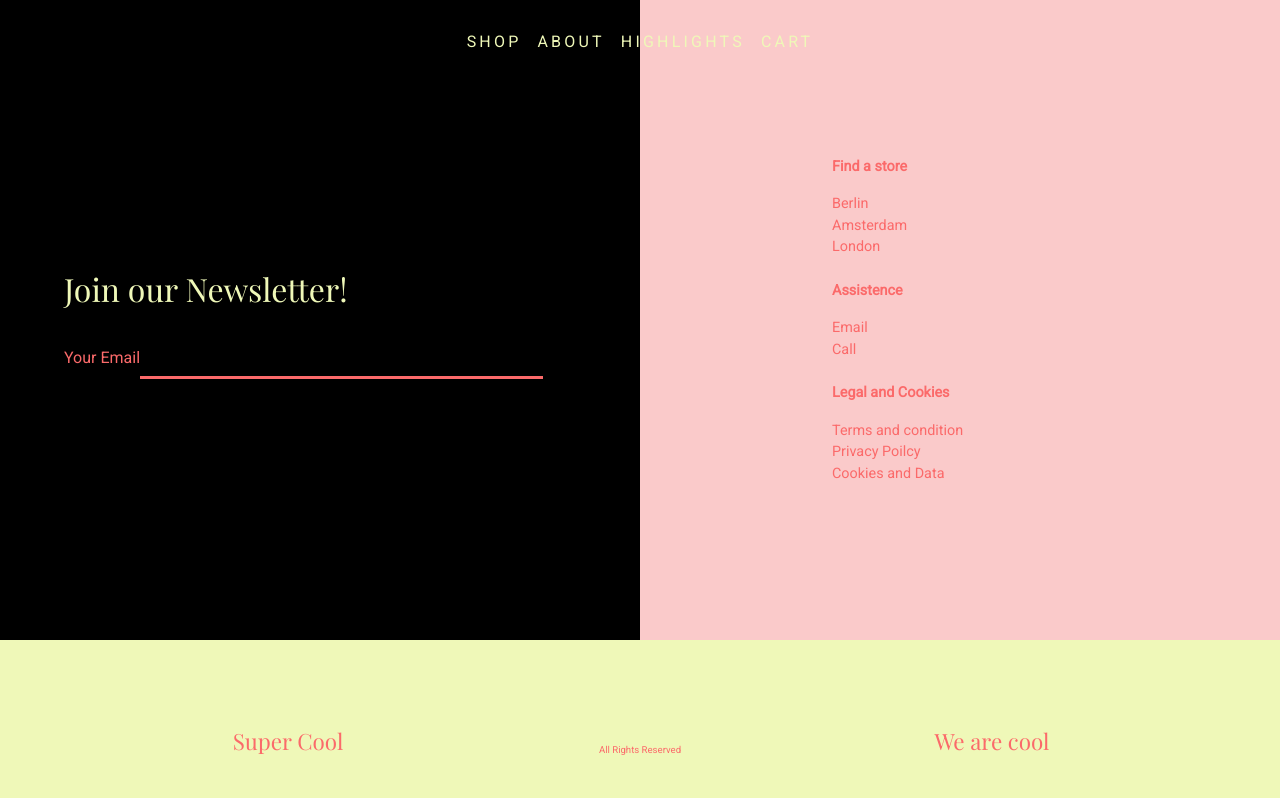
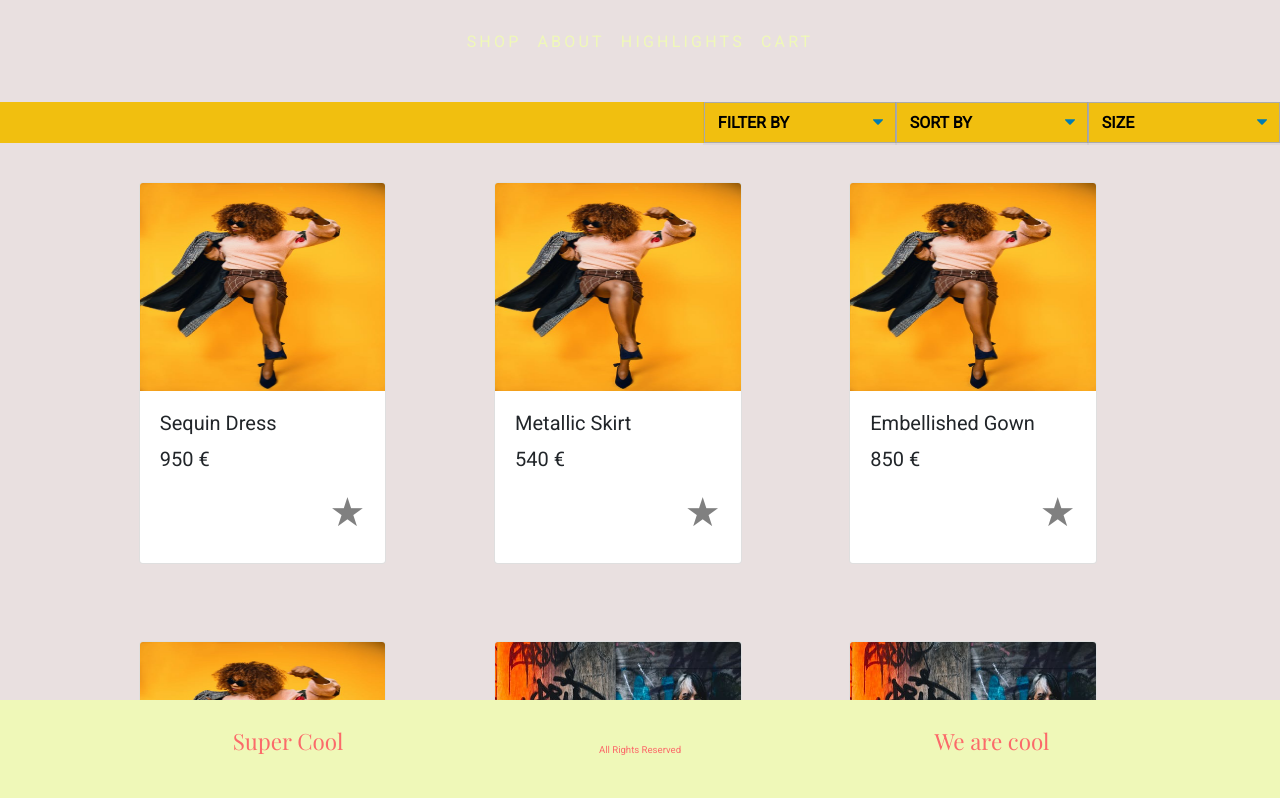
Before and after one commit to seymonyu/borlin, a React (Create React App) app: page /product-detail in a window 1280 px wide. Shown: the top 798 px of the page. Built offline with nearby package versions, Linux system fonts and the light colour scheme; a web font is replaced by a local one.

Commit message:
wish list updated

```diff
--- a/src/App.js
+++ b/src/App.js
@@ -19,7 +19,7 @@ function App() {
       <Switch>
         <Route exact path="/" component={Home} />
         <Route path="/product" component={Product} />
-        {/*   <Route exact path="/productdetail" component={ProductDetail} /> */}
+        <Route exact path="/product-detail" component={Product} />
         <Route path="/cart" component={Cart} />
         <Route path="/checkout" component={Checkout} />
         <Route path="/wishlist" component={Wishlist} />
--- a/src/component/ProductCard/ProductCard.js
+++ b/src/component/ProductCard/ProductCard.js
@@ -4,6 +4,8 @@ import { connect } from "react-redux";
 import Button from "react-bootstrap/Button";
 import Card from "react-bootstrap/Card";
 import Container from "react-bootstrap/Container";
+import { withRouter  } from "react-router";
+
 import {
   removeFromWishList,
   addToWishList,
@@ -12,39 +14,36 @@ import "./ProductCard.css";
 
 import { Link } from "react-router-dom";
 
-export function mapDispatchToProps(dispatch) {
-  return {
-    removeFromWishList: (id) => {
-      dispatch(removeFromWishList(id));
-    },
-    addToWishList: (id) => {
-      dispatch(addToWishList(id));
-    },
-  };
-}
+
 
 class ProductCard extends Component {
   state = { favorite: false };
 
   handleRemoveFromWishlist = (id) => {
+    console.log("remove")
     this.props.removeFromWishList(id);
+    this.isFavorite()
   };
   handleAddToWishlist = (id) => {
+    console.log("add")
+
     this.props.addToWishList(id);
+    this.isFavorite()
   };
 
   isFavorite = () => {
     this.setState({ favorite: !this.state.favorite });
   };
 
-  handleDispatch = (e) => {
+  handleDispatch = async (e) => {
     const productId = e.target.id;
     let filteredProduct = {};
     this.props.data.filter((item) => {
       if (item.id === parseFloat(productId)) filteredProduct = item;
     });
 
-    this.props.dispatch(getProduct(filteredProduct));
+    await this.props.filterProduct(filteredProduct);
+    this.props.history.replace("/product-details")
   };
 
   render() {
@@ -62,8 +61,7 @@ class ProductCard extends Component {
           <Card.Body>
             <Card.Title>{this.props.product.name}</Card.Title>
             <Card.Title>{this.props.product.price} €</Card.Title>
-            <Link to={`/productdetails`}>
-              <Button variant="danger">More Details</Button>
+
               <figure>
                 <span
                   className={
@@ -71,14 +69,14 @@ class ProductCard extends Component {
                   }
                   onClick={() => {
                     this.state.favorite
-                      ? this.handleRemoveFromWishlist(this.props.product)
-                      : this.handleAddToWishlist(this.props.product);
+                      ? this.handleRemoveFromWishlist(this.props.product.id)
+                      : this.handleAddToWishlist(this.props.product.id);
                   }}
                 >
                   &#9733;
                 </span>
               </figure>
-            </Link>
+
           </Card.Body>
         </Card>
       </Container>
@@ -86,4 +84,12 @@ class ProductCard extends Component {
   }
 }
 
-export default connect(mapDispatchToProps)(ProductCard);
+const mapDispatchToProps = (dispatch)=>{
+    return{
+      filterProduct:(filteredProduct)=>{dispatch(getProduct(filteredProduct))},
+      removeFromWishList: (id)=>{dispatch(removeFromWishList(id))},
+      addToWishList: (id)=>{dispatch(addToWishList(id))}
+    }
+}
+
+export default connect(null,mapDispatchToProps)(withRouter(ProductCard));
--- a/src/stylesheets/Wishlist.scss
+++ b/src/stylesheets/Wishlist.scss
@@ -3,4 +3,4 @@
 .wishlist--wrapper {
   background-color: $light-pink;
   height: 100vh;
-}
+  }
```
